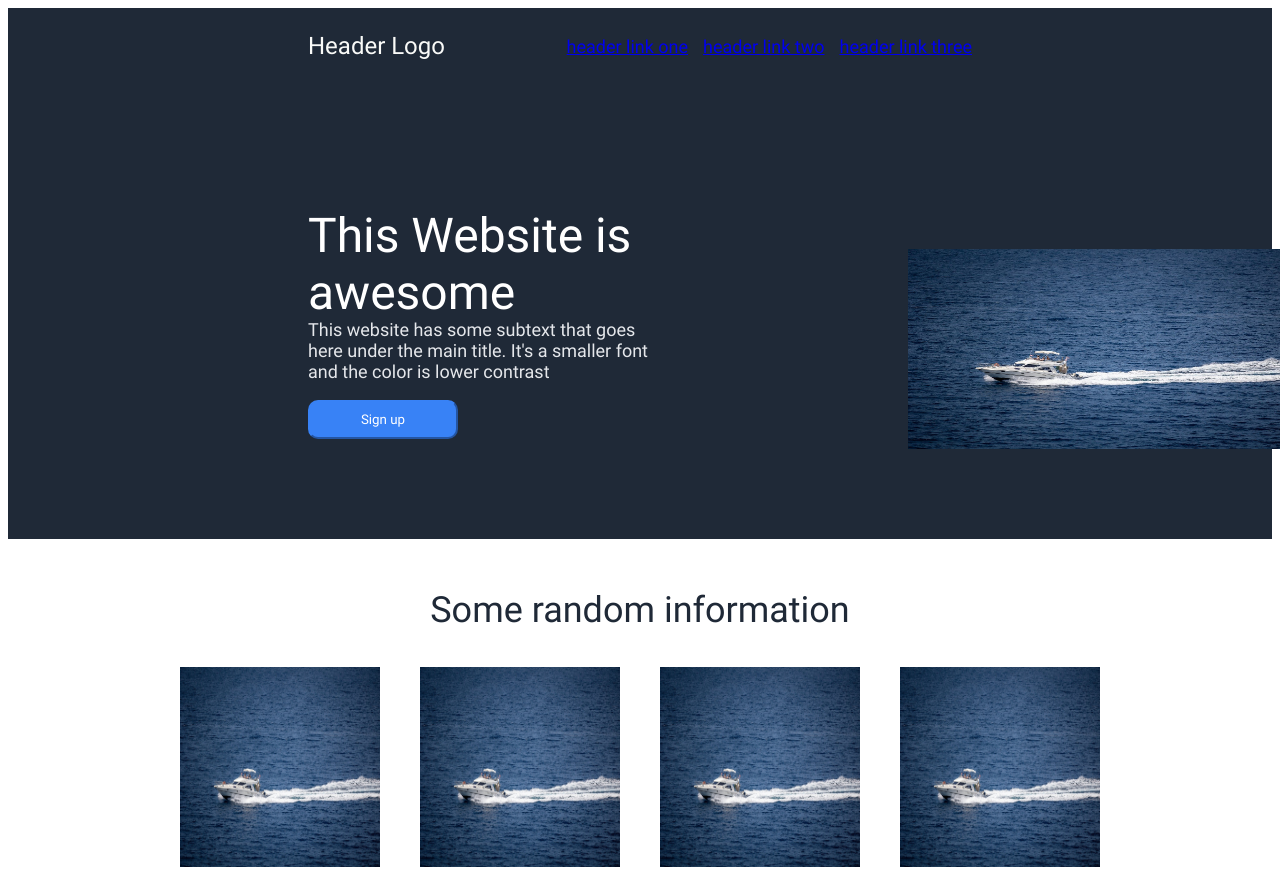
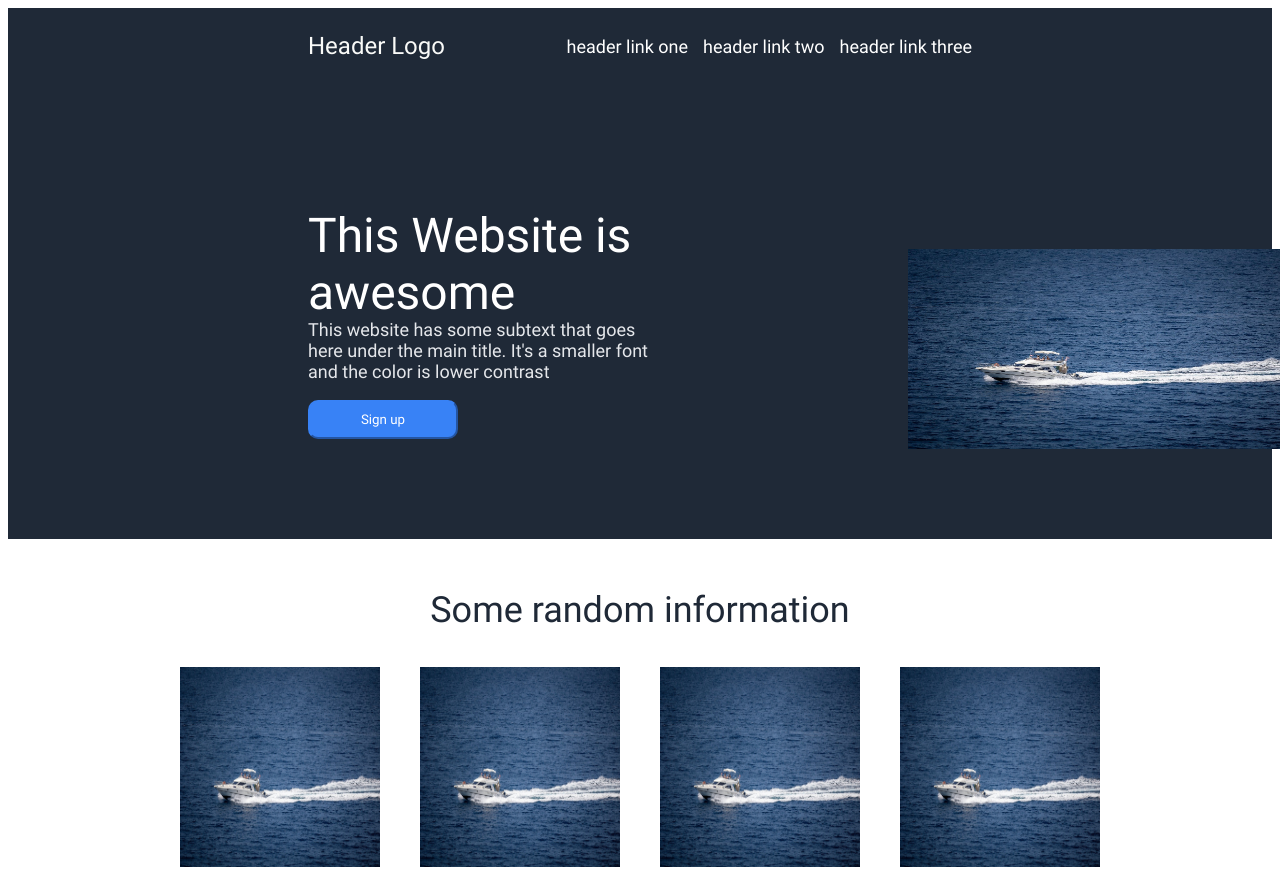
Before and after one commit to Legoleas213/landingpage, a plain HTML site: page index.html in a window 1280 px wide. Shown: the top 870 px of the page. Drawn offline with Linux system fonts and the light colour scheme.

Commit message:
Fixed error with link styling

```diff
--- a/style.css
+++ b/style.css
@@ -70,6 +70,11 @@
     margin-left: auto;
     margin-right: 300px;
 
+}
+
+.links a{
+    color: white;
+    text-decoration: none;
 }
 
 .ord{
```
